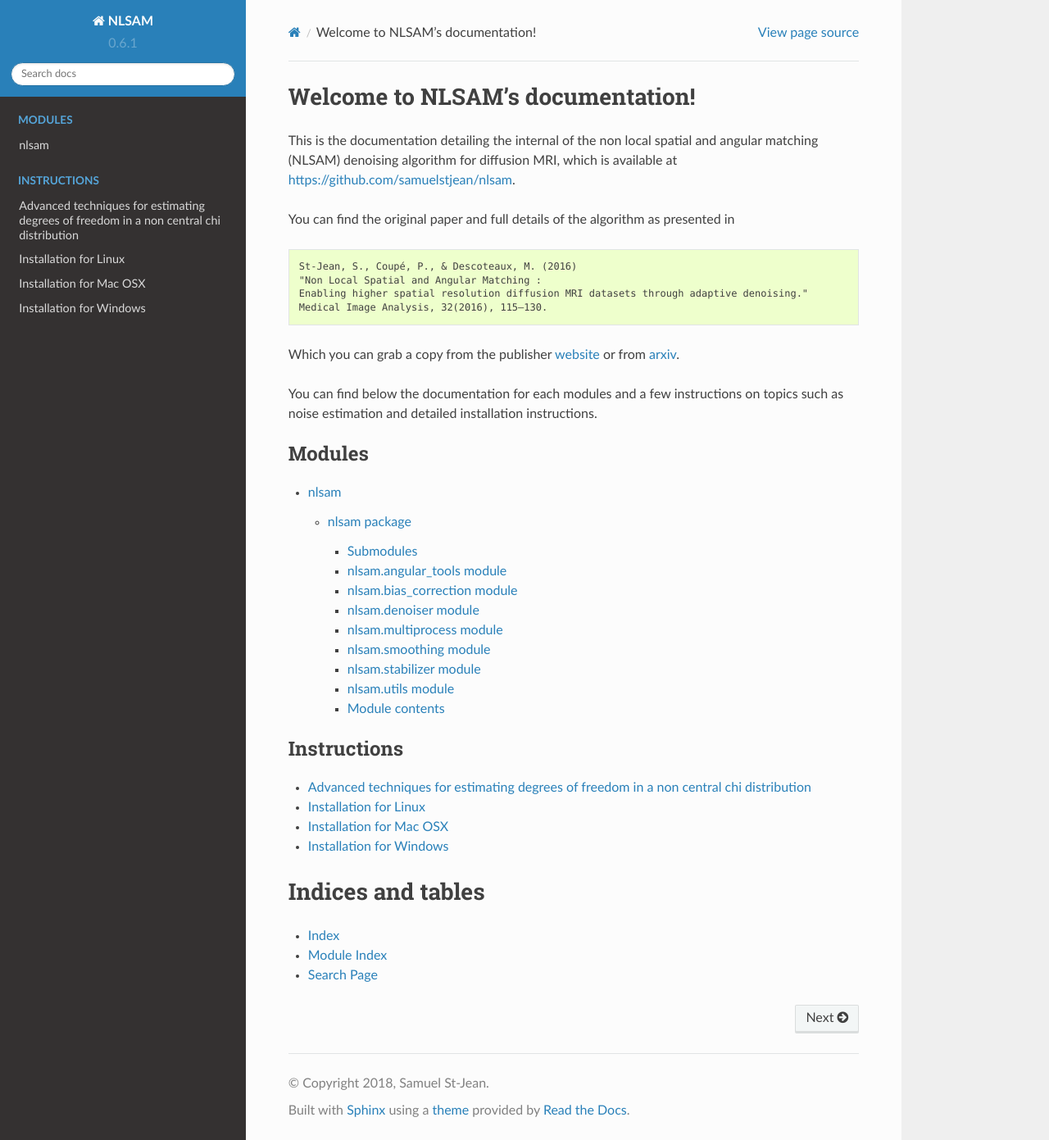
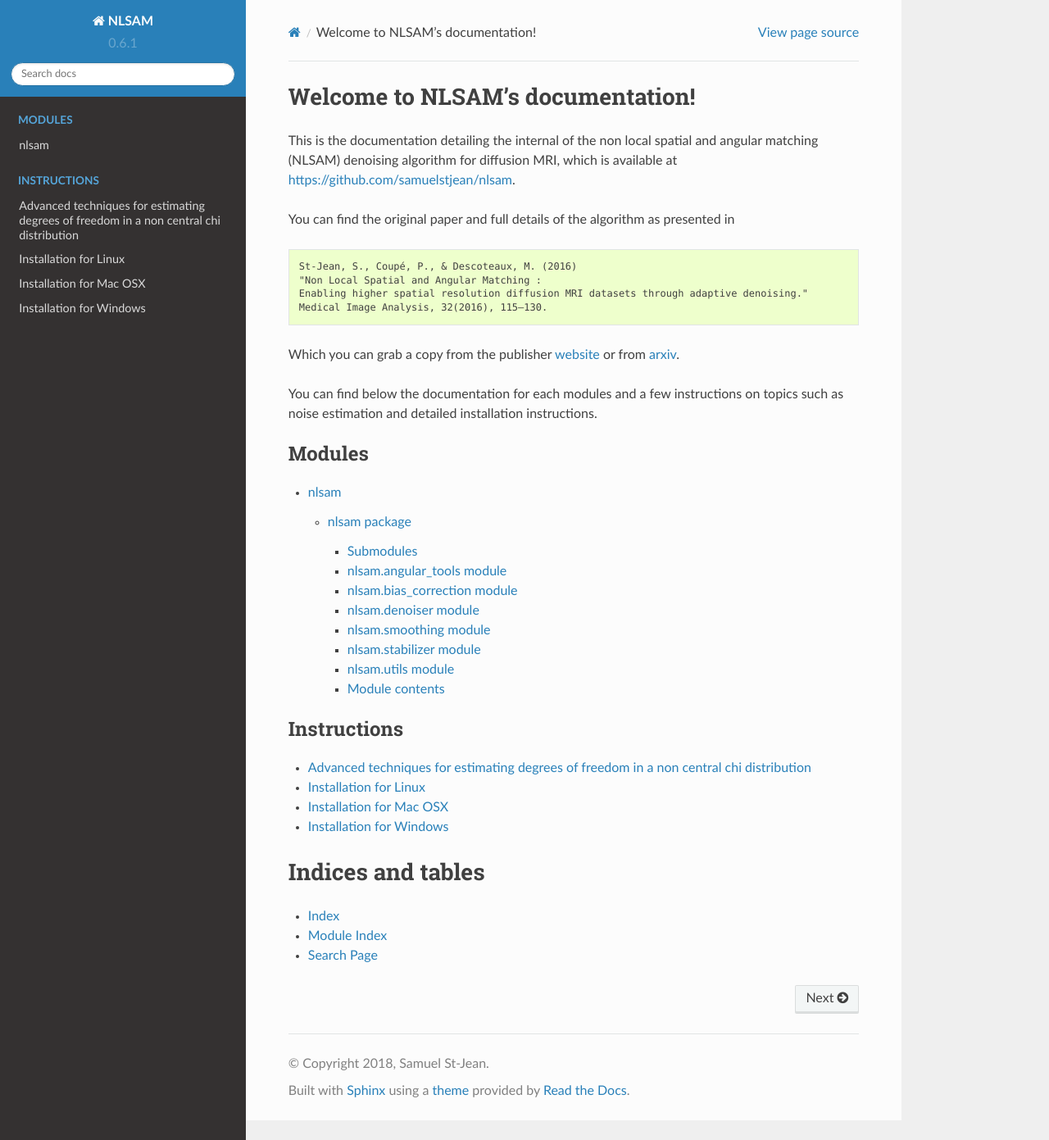
Before and after one commit to samuelstjean/nlsam, a Sphinx documentation site: the page built from docs/index.rst, in a window 1280 px wide and 1391 px high. Shown: the whole window at 82% size. Built offline with Sphinx 7.4.7 and the Read the Docs theme 2.0.0, drawn with Linux system fonts in a browser that asks for light colours.

Commit message:
remove multiprocess module from doc

```diff
--- a/docs/nlsam.rst
+++ b/docs/nlsam.rst
@@ -24,14 +24,6 @@ nlsam\.denoiser module
 ----------------------
 
 .. automodule:: nlsam.denoiser
-    :members:
-    :undoc-members:
-    :show-inheritance:
-
-nlsam\.multiprocess module
---------------------------
-
-.. automodule:: nlsam.multiprocess
     :members:
     :undoc-members:
     :show-inheritance:
```
